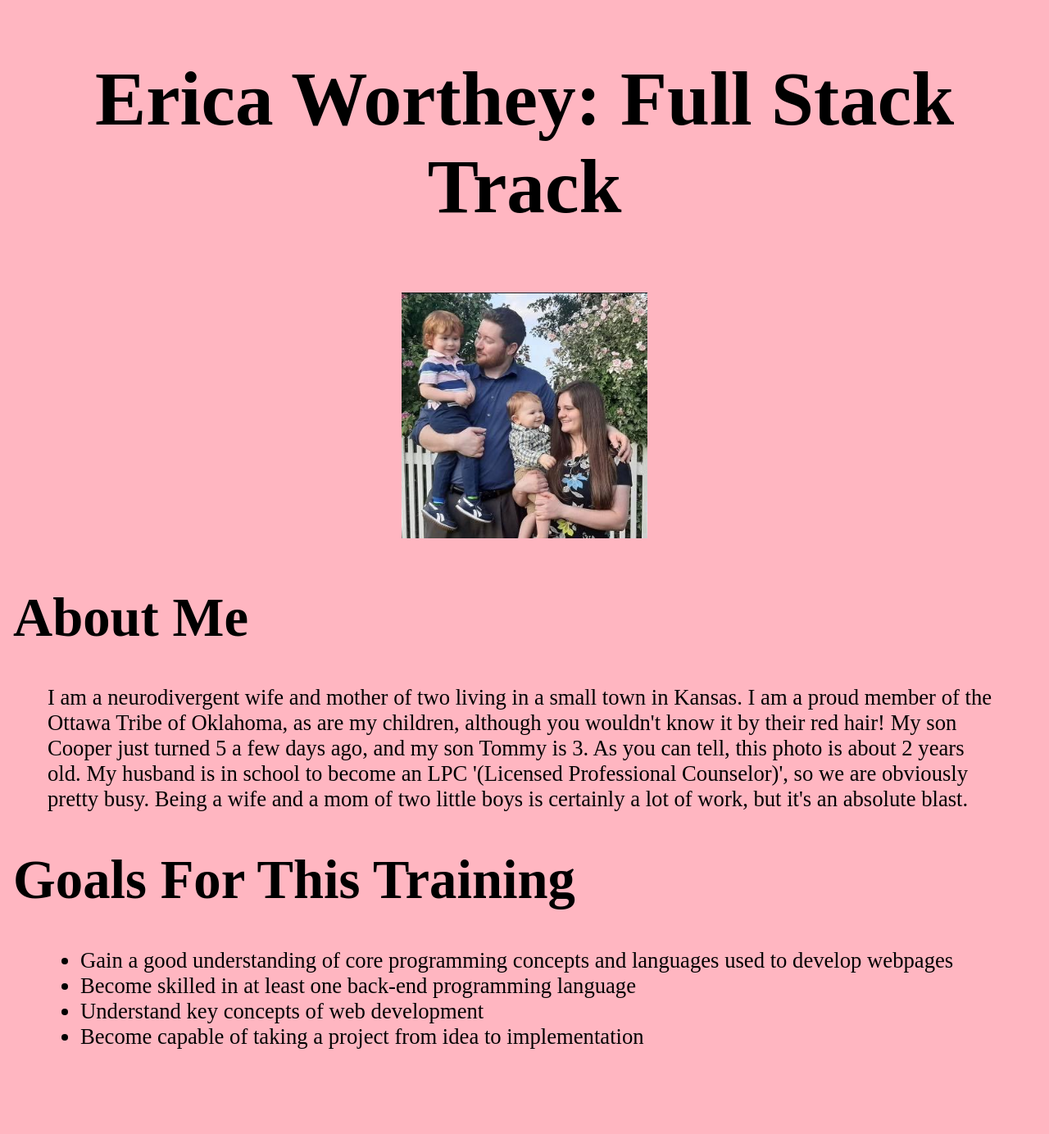
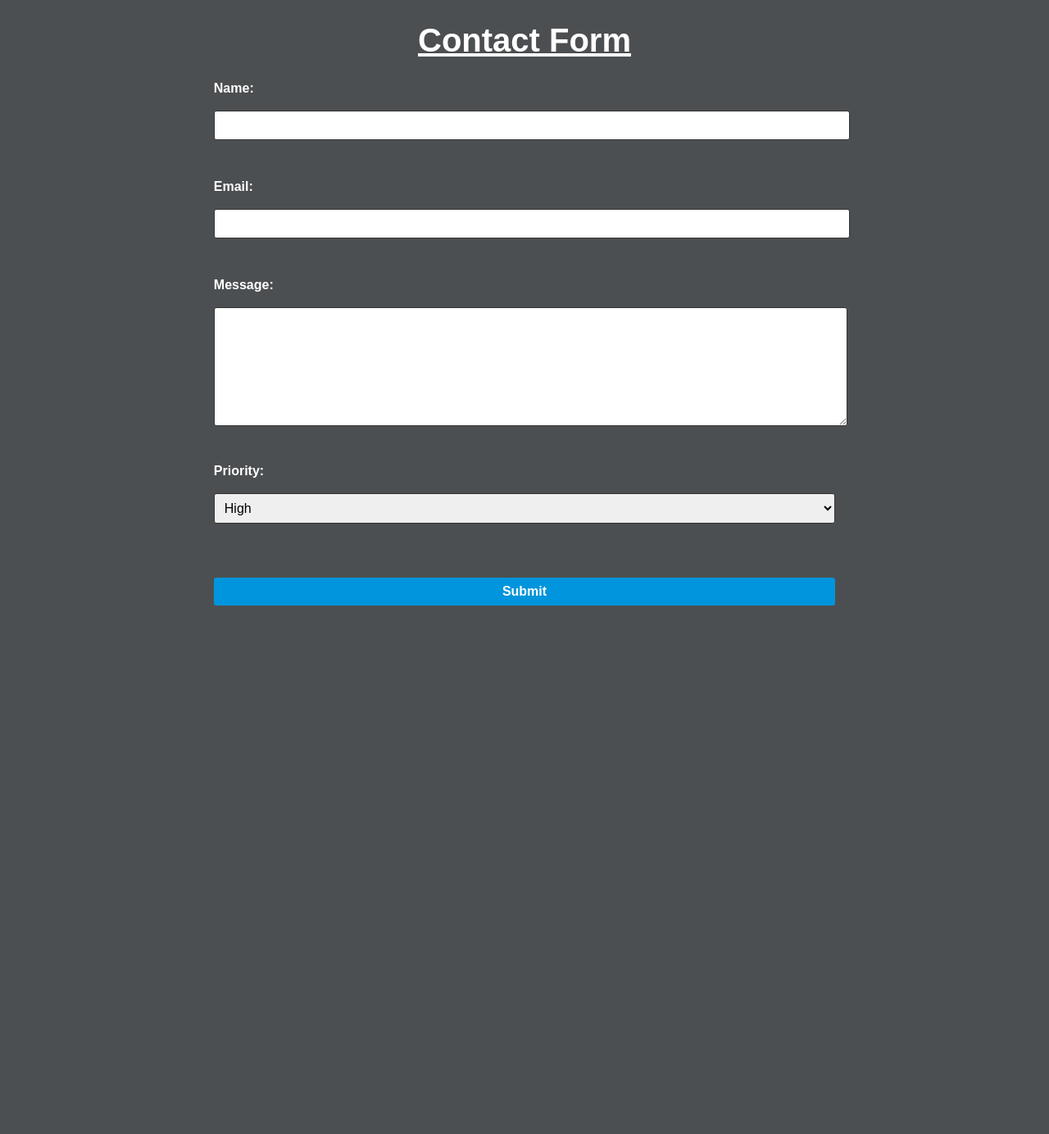
Before and after one commit to eworthey/week2, a plain HTML site: page index.html in a window 1280 px wide. Shown: the whole page at 82% size. After the commit the page ends 800 px from the top, so only its background shows below. Drawn offline with Linux system fonts and the light colour scheme.

Commit message:
2nd assignment - getting information from the user

```diff
--- a/index.html
+++ b/index.html
@@ -1,57 +1,86 @@
 <!DOCTYPE html>
 <html lang="en">
-  <head>
-    <meta charset="UTF-8" />
-    <meta http-equiv="X-UA-Compatible" content="IE=edge" />
-    <meta name="viewport" content="width=device-width, initial-scale=1.0" />
-    <title>Erica Worthey: Full Stack Track</title>
-  </head>
-  <!--A top-level header with: name and track//-->
-  <h1 style="padding: 4px; font-size: 70pt" align="center">
-    Erica Worthey: Full Stack Track
-  </h1>
-  <body>
-    <body bgcolor="FFB6C1"></body>
-    <!--//photo//-->
-    <center>
-      <img src="image1.jpg" width="300" height="300" vspace="10" />
-    </center>
-    <!--A sentence that best describes you as a paragraph.-->
-    <h1 style="font-size: 50pt; padding-left: 8px; padding-right: 8px">
-      About Me
-    </h1>
-    <div width="50%">
-      <p style="font-size: 20pt; padding-left: 50px; padding-right: 50px">
-        I am a neurodivergent wife and mother of two living in a small town in
-        Kansas. I am a proud member of the Ottawa Tribe of Oklahoma, as are my
-        children, although you wouldn't know it by their red hair! My son Cooper
-        just turned 5 a few days ago, and my son Tommy is 3. As you can tell,
-        this photo is about 2 years old. My husband is in school to become an
-        LPC '(Licensed Professional Counselor)', so we are obviously pretty
-        busy. Being a wife and a mom of two little boys is certainly a lot of
-        work, but it's an absolute blast.
-      </p>
-    </div>
-    <!--Goals for this training in an Unordered List format-->
-    <h1 style="font-size: 50pt; padding-left: 8px; padding-right: 8px">
-      Goals For This Training
-    </h1>
-    <div style="padding-left: 50px; padding-right: 50px;">
-      <ul >
-        <li style="font-size: 20pt;">
-          Gain a good understanding of core programming concepts and languages
-        used to develop webpages
-        </li>
-        <li style="font-size: 20pt">
-          Become skilled in at least one back-end programming language
-        </li>
-        <li style="font-size: 20pt">
-          Understand key concepts of web development
-        </li>
-        <li style="font-size: 20pt; padding-bottom: 100px">
-          Become capable of taking a project from idea to implementation
-        </li>
-    </div>
-      </ul>
-  </body>
+<head>
+    <meta charset="UTF-8">
+    <meta http-equiv="X-UA-Compatible" content="IE=edge">
+    <meta name="viewport" content="width=device-width, initial-scale=1.0">
+    <title>Contact Us</title>
+    <html>
+        <head>
+            <style>
+                body {
+                    background-color: #4c4f51;
+                    font-family: Arial, Helvetica, sans-serif
+                }
+
+                h1 {
+                  text-align: center;
+                  color: white;
+                  font-size: 30pt;
+                  text-decoration: underline;
+                }
+
+                form {
+                  width: 60%;
+                  margin: 0 auto;
+                }
+
+                label {
+                  display: block;
+                  margin-top: 1em;
+                  font-weight: bold;
+                  color: white;
+                }
+
+                input,
+                textarea,
+                select {
+                  width: 100%;
+                  padding: 0.5em;
+                  font-size: 1em;
+                  margin-bottom: 2em;
+                  border: 1px solid rgb(51, 51, 51);
+                  border-radius: 3px;
+                }
+
+                textarea {
+                  height: 10em;
+                }
+
+                input[type="submit"] {
+                  background-color: #0095dd;
+                  color: white;
+                  font-weight: bold;
+                  border: none;
+                  padding: 0.5em 1em;
+                  cursor: pointer;
+                  margin-top: 1em;
+                }
+
+                input[type="submit"]:hover {
+                  background-color: #007399;
+                }
+              </style>
+          <title>Contact Form</title>
+        </head>
+        <body>
+          <h1>Contact Form</h1>
+          <form>
+            <label for="name">Name:</label><br>
+            <input type="text" id="name" name="name" required><br>
+            <label for="email">Email:</label><br>
+            <input type="email" id="email" name="email" required><br>
+            <label for="message">Message:</label><br>
+            <textarea id="message" name="message" required></textarea><br>
+            <label for="priority">Priority:</label><br>
+            <select id="priority" name="priority">
+              <option value="high">High</option>
+              <option value="medium">Medium</option>
+              <option value="low">Low</option>
+            </select><br><br>
+            <input type="submit" value="Submit">
+          </form>
+        </body>
+      </html>
+
 </html>
```
